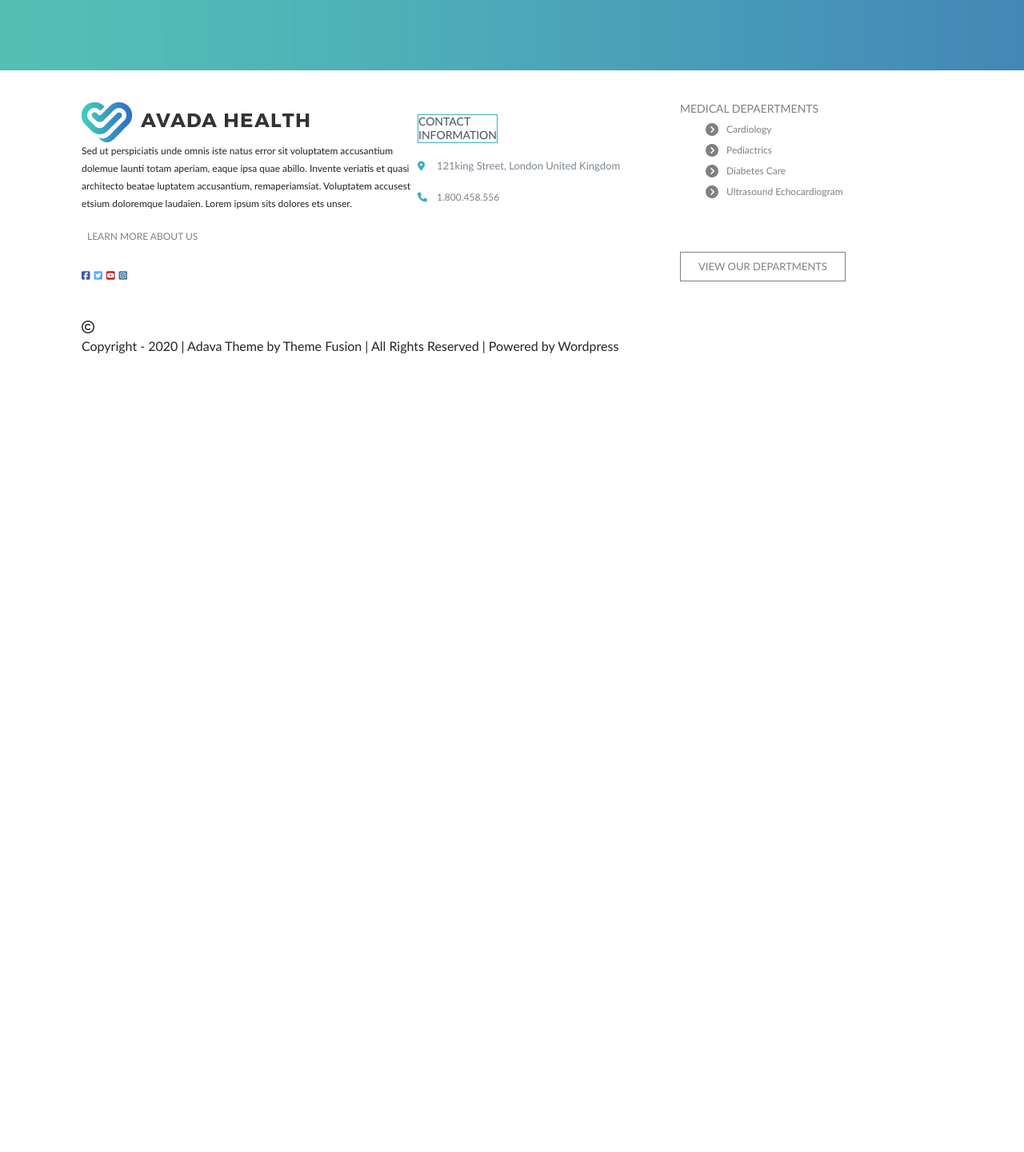
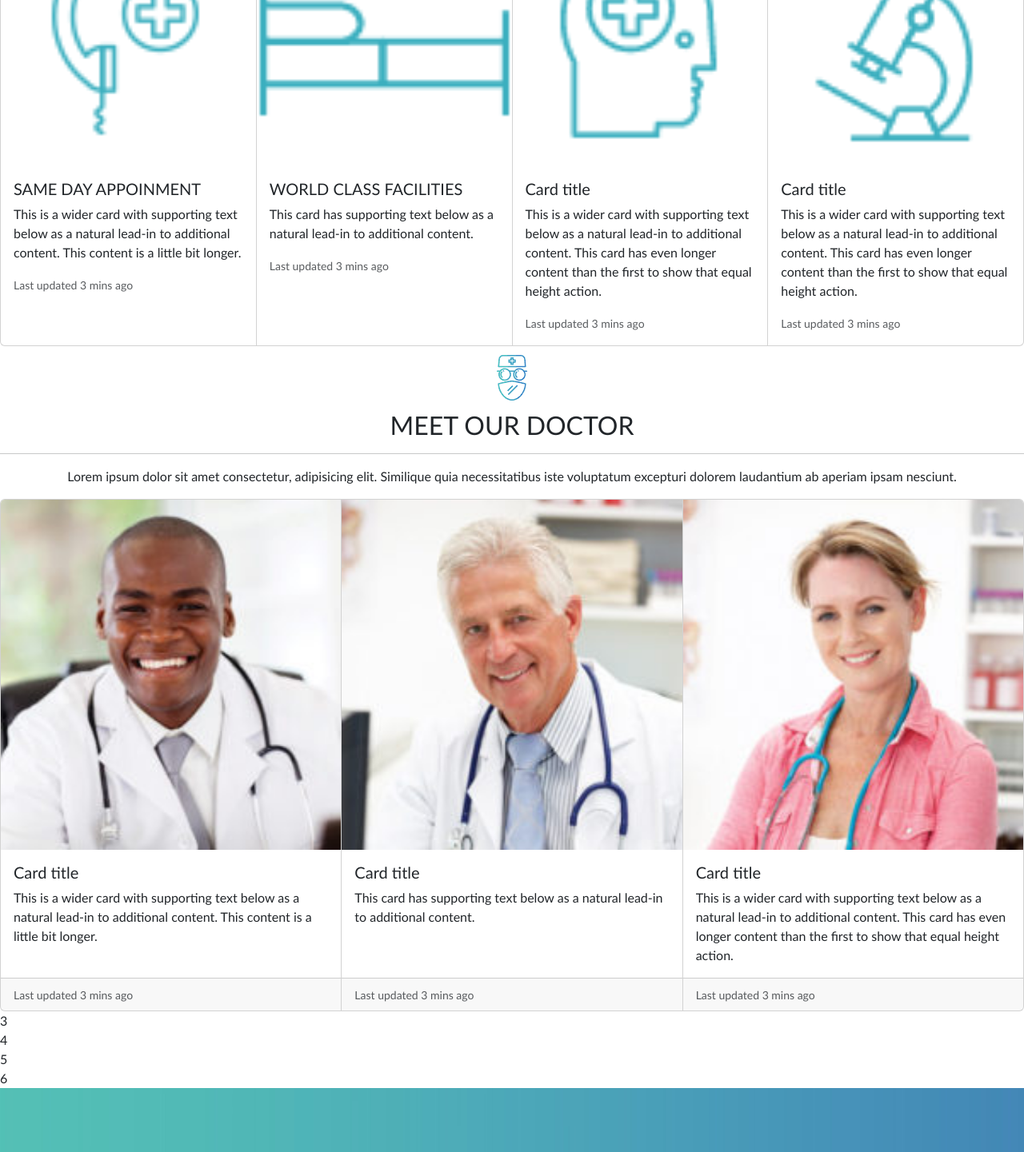
Before and after one commit to EnricoCirilli/proj-html-vuejs, a Vue app: page / in a window 1280 px wide. Shown: the part 800-2241 px from the top of the page at 80% size. Before the commit the page ends 1245 px from the top, so only its background shows below. Built offline with nearby package versions, Linux system fonts and the light colour scheme.

Commit message:
add:  static section 1, section 2 nel main

```diff
--- a/src/components/Footer/InfoFooter.vue
+++ b/src/components/Footer/InfoFooter.vue
@@ -60,7 +60,7 @@ export default {
         </div>
         <!-- Departments -->
         <div class="col departments-info">
-          <h6 class="uppercase">medical depaertments</h6>
+          <h6 class="uppercase">medical departments</h6>
           <ul>
             <li v-for="(department, index) in departments" :key="index">
               <i class="fas fa-chevron-circle-right"></i>
--- a/src/components/Main/Main.vue
+++ b/src/components/Main/Main.vue
@@ -5,7 +5,101 @@
 </script>
 
 <template>
-  <h1>ciao</h1>
+  <!-- section 1 -->
+  <section class="section-1">
+    <h1 class="text-center">Welcome To Avada Health</h1>
+    <p class="text-center">Lorem ipsum dolor sit amet consectetur adipisicing elit. Deserunt maiores nam dolore vel molestiae quasi reiciendis nemo repellendus nisi accusamus.</p>
+    <div class="card-group">
+  <div class="card">
+    <img src="/src/assets/images/icon-1.png" class="card-img-top" alt="...">
+    <div class="card-body">
+      <h5 class="card-title">SAME DAY APPOINMENT</h5>
+      <p class="card-text">This is a wider card with supporting text below as a natural lead-in to additional content. This content is a little bit longer.</p>
+      <p class="card-text"><small class="text-body-secondary">Last updated 3 mins ago</small></p>
+    </div>
+  </div>
+  <div class="card">
+    <img src="/src/assets/images/icon-2.png" class="card-img-top" alt="...">
+    <div class="card-body">
+      <h5 class="card-title">WORLD CLASS FACILITIES</h5>
+      <p class="card-text">This card has supporting text below as a natural lead-in to additional content.</p>
+      <p class="card-text"><small class="text-body-secondary">Last updated 3 mins ago</small></p>
+    </div>
+  </div>
+  <div class="card">
+    <img src="/src/assets/images/icon-3.png" class="card-img-top" alt="...">
+    <div class="card-body">
+      <h5 class="card-title">Card title</h5>
+      <p class="card-text">This is a wider card with supporting text below as a natural lead-in to additional content. This card has even longer content than the first to show that equal height action.</p>
+      <p class="card-text"><small class="text-body-secondary">Last updated 3 mins ago</small></p>
+    </div>
+  </div>
+  <div class="card">
+    <img src="/src/assets/images/icon-4.png" class="card-img-top" alt="...">
+    <div class="card-body">
+      <h5 class="card-title">Card title</h5>
+      <p class="card-text">This is a wider card with supporting text below as a natural lead-in to additional content. This card has even longer content than the first to show that equal height action.</p>
+      <p class="card-text"><small class="text-body-secondary">Last updated 3 mins ago</small></p>
+    </div>
+  </div>
+</div>
+  </section>
+  <!-- section 2 -->
+  <div class="text-center">
+  <img src="/src/assets/images/icon-5.png" alt="">
+  <h2 >MEET OUR DOCTOR</h2>
+  <hr>
+  <p>Lorem ipsum dolor sit amet consectetur, adipisicing elit. Similique quia necessitatibus iste voluptatum excepturi dolorem laudantium ab aperiam ipsam nesciunt.</p>
+  </div>
+  <section class="section-2">
+    <div class="card-group">
+  <div class="card">
+    <img src="/src/assets/images/doctor-1-200x206.jpg" class="card-img-top" alt="...">
+    <div class="card-body">
+      <h5 class="card-title">Card title</h5>
+      <p class="card-text">This is a wider card with supporting text below as a natural lead-in to additional content. This content is a little bit longer.</p>
+    </div>
+    <div class="card-footer">
+      <small class="text-body-secondary">Last updated 3 mins ago</small>
+    </div>
+  </div>
+  <div class="card">
+    <img src="/src/assets/images/doctor-2-200x206.jpg" class="card-img-top" alt="...">
+    <div class="card-body">
+      <h5 class="card-title">Card title</h5>
+      <p class="card-text">This card has supporting text below as a natural lead-in to additional content.</p>
+    </div>
+    <div class="card-footer">
+      <small class="text-body-secondary">Last updated 3 mins ago</small>
+    </div>
+  </div>
+  <div class="card">
+    <img src="/src/assets/images/doctor-3-200x206.jpg" class="card-img-top" alt="...">
+    <div class="card-body">
+      <h5 class="card-title">Card title</h5>
+      <p class="card-text">This is a wider card with supporting text below as a natural lead-in to additional content. This card has even longer content than the first to show that equal height action.</p>
+    </div>
+    <div class="card-footer">
+      <small class="text-body-secondary">Last updated 3 mins ago</small>
+    </div>
+  </div>
+</div>
+  </section>
+  <section>
+    3
+  </section>
+
+  <section>
+    4
+  </section>
+
+  <section>
+    5
+  </section>
+
+  <section>
+    6
+  </section>
 
 </template>
 
```
